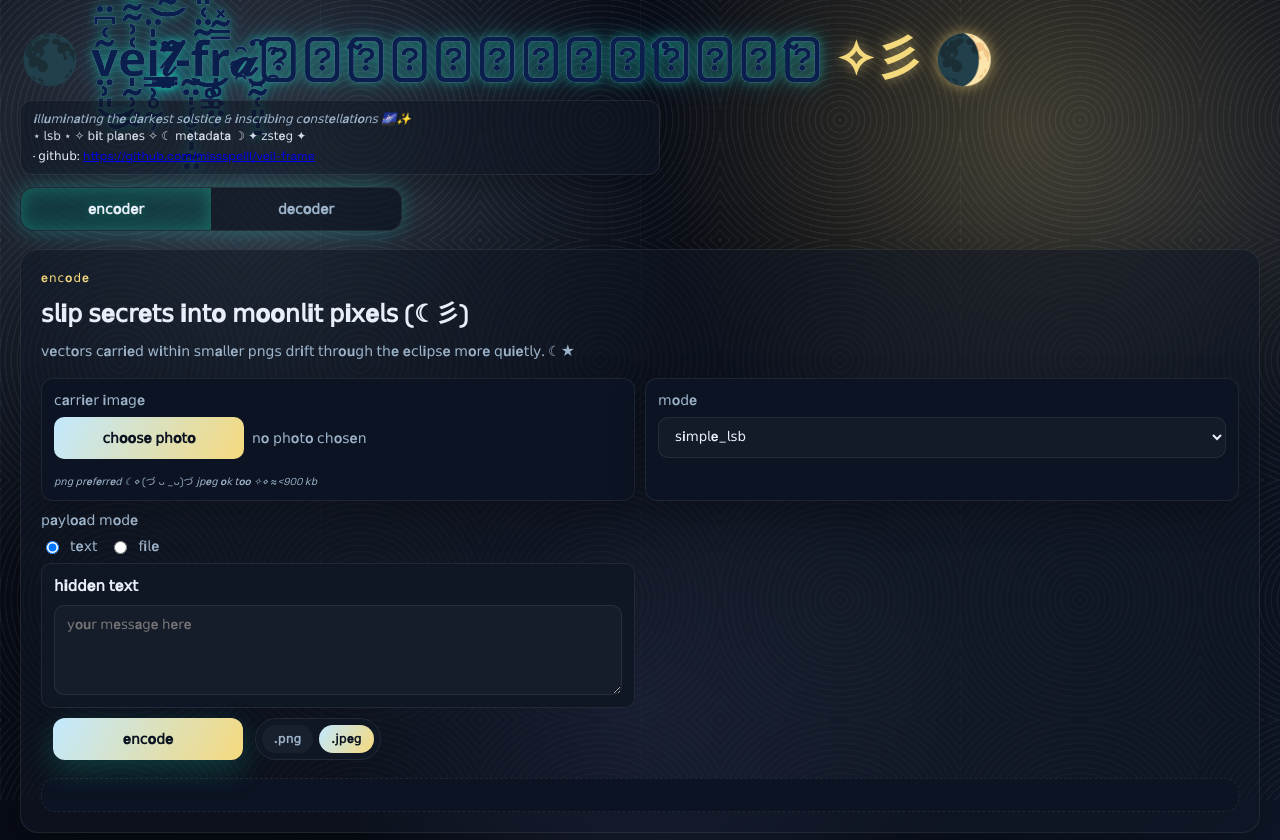
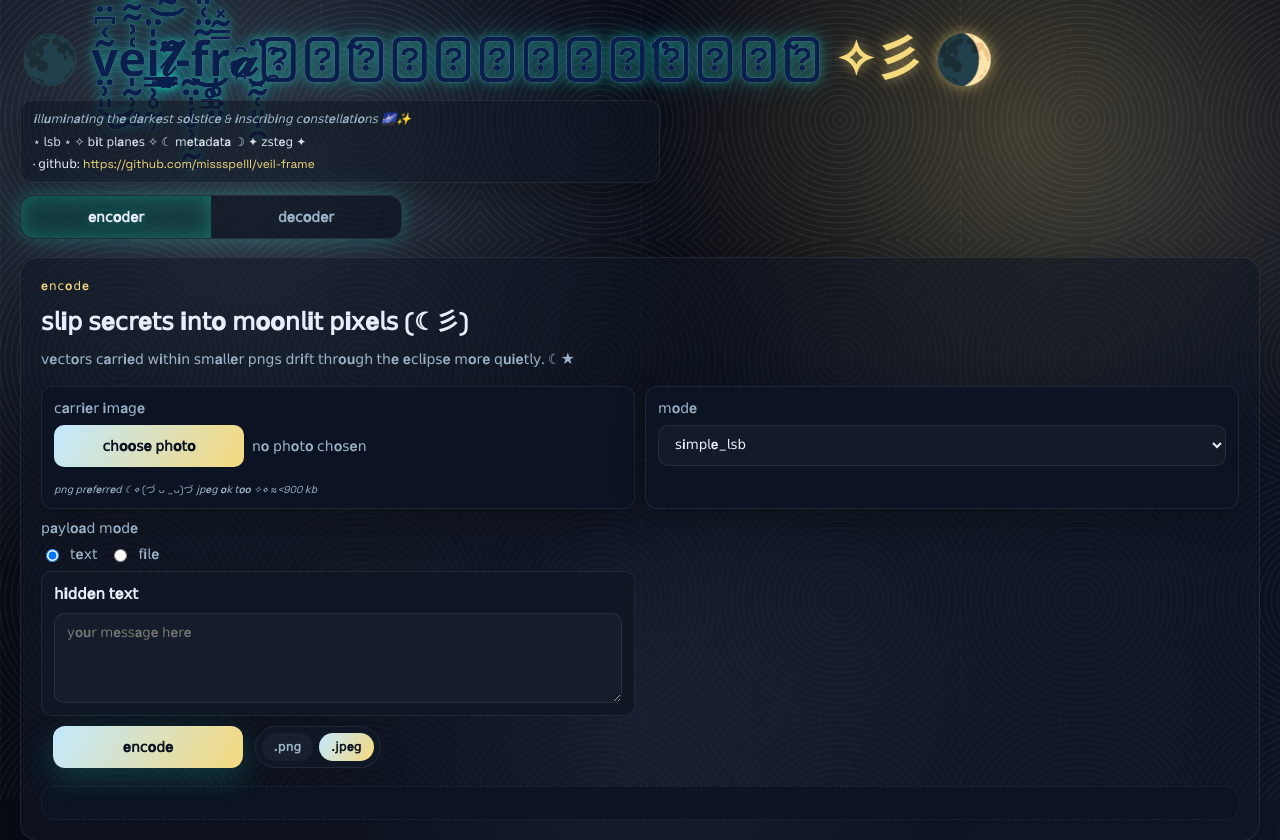
Before and after one commit to missspelll/veil-frame, a Flask app: page / in a window 1280 px wide. Shown: the top 840 px of the page. Run offline with Flask 3, Linux system fonts and the light colour scheme; some libraries are stand-ins or nearby versions.

Commit message:
Adjust lede link color and spacing

```diff
--- a/static/style.css
+++ b/static/style.css
@@ -110,6 +110,9 @@ h3 {
   border: 1px solid var(--border);
   border-radius: 12px;
   padding: 10px 12px;
+  display: flex;
+  flex-direction: column;
+  gap: 6px;
   background: rgba(15, 22, 36, 0.6);
   max-width: 640px;
   box-shadow: 0 12px 28px rgba(0, 0, 0, 0.24);
@@ -122,7 +125,15 @@ h3 {
 }
 .lede-link {
   font-size: 12px;
-  margin-top: 4px;
+}
+.lede-link a {
+  color: var(--accent);
+  text-decoration: none;
+}
+.lede-link a:hover,
+.lede-link a:focus {
+  color: #ffe6a3;
+  text-decoration: underline;
 }
 
 .eyebrow {
```
